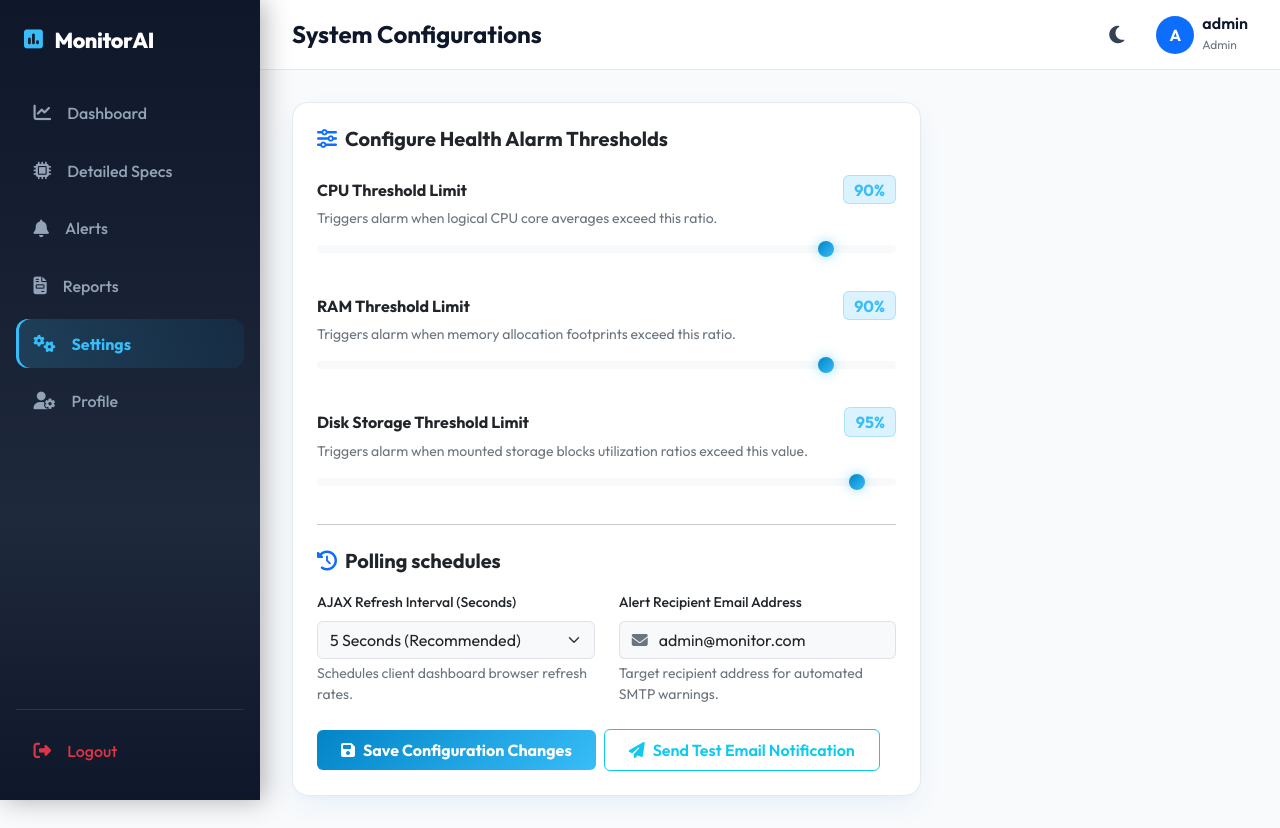
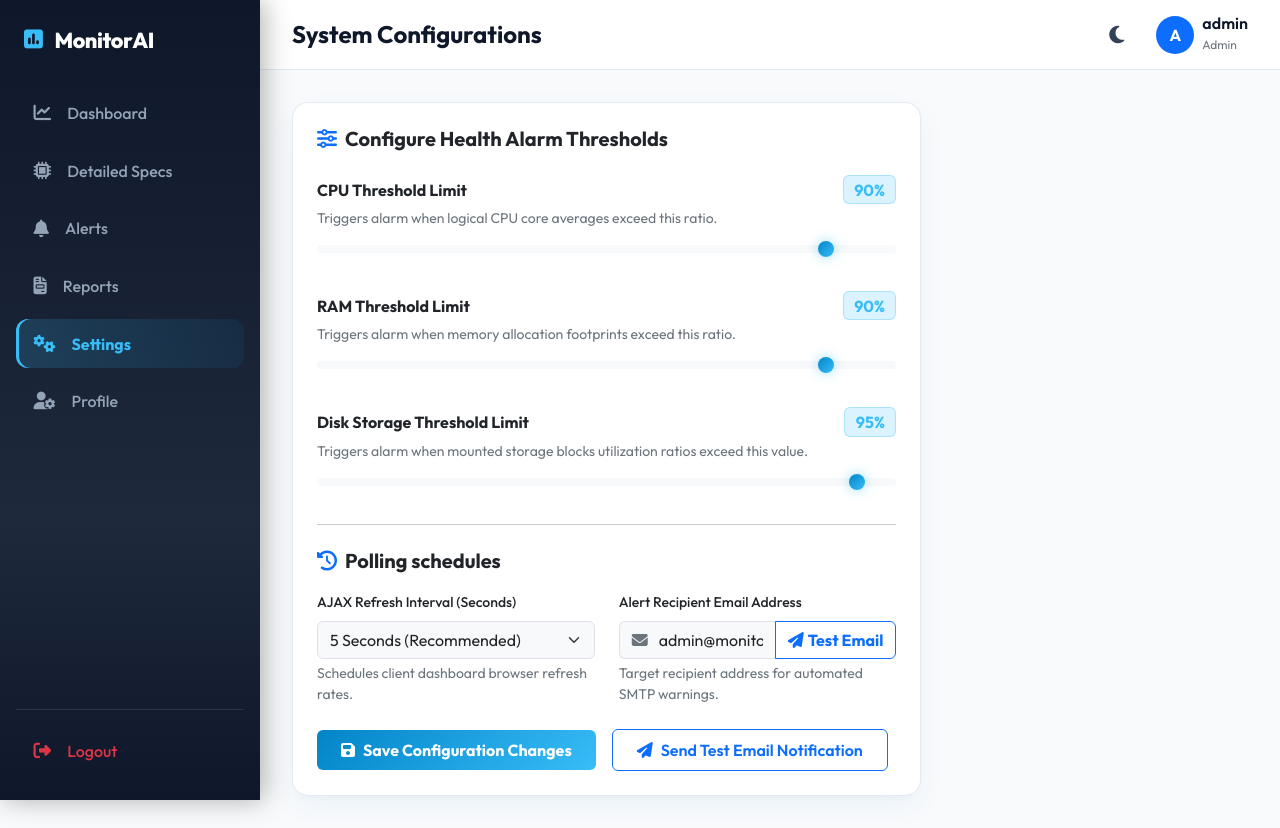
Before and after one commit to Chanthriha2806/Mini-project, a Flask app: page /settings/ in a window 1280 px wide. Run offline with Flask 3, Linux system fonts and the light colour scheme; a user stored in the database is signed in; data comes from the database, SQL or seed files in the repository.

Commit message:
Enhance Test Email button visibility and add inline test trigger to Settings

```diff
--- a/app/templates/settings.html
+++ b/app/templates/settings.html
@@ -62,16 +62,19 @@
                         <div class="input-group">
                             <span class="input-group-text bg-light border-end-0 text-secondary"><i class="fa-solid fa-envelope"></i></span>
                             <input type="email" class="form-control bg-light border-start-0 ps-0 text-dark" id="email_address" name="email_address" placeholder="Enter recipient email" value="{{ settings.email_address or '' }}">
+                            <button class="btn btn-outline-primary fw-bold" type="button" id="quickTestEmailBtn">
+                                <i class="fa-solid fa-paper-plane me-1"></i>Test Email
+                            </button>
                         </div>
                         <small class="text-secondary d-block mt-1">Target recipient address for automated SMTP warnings.</small>
                     </div>
                 </div>
 
-                <div class="d-flex flex-wrap gap-2 align-items-center">
+                <div class="d-flex flex-wrap gap-3 align-items-center">
                     <button type="submit" class="btn btn-primary fw-semibold px-4 py-2">
                         <i class="fa-solid fa-floppy-disk me-2"></i>Save Configuration Changes
                     </button>
-                    <button type="button" class="btn btn-outline-info fw-semibold px-4 py-2" id="testEmailBtn">
+                    <button type="button" class="btn btn-outline-primary fw-semibold px-4 py-2" id="testEmailBtn">
                         <i class="fa-solid fa-paper-plane me-2"></i>Send Test Email Notification
                     </button>
                 </div>
@@ -88,14 +91,13 @@
         document.getElementById(type + '-badge').innerText = val + '%';
     }
 
-    // Trigger test alert email
-    document.getElementById('testEmailBtn')?.addEventListener('click', async () => {
+    // Trigger test alert email helper
+    async function handleTestEmail(btnElement) {
         const emailInput = document.getElementById('email_address').value;
-        const btn = document.getElementById('testEmailBtn');
-        const origText = btn.innerHTML;
+        const origText = btnElement.innerHTML;
 
-        btn.disabled = true;
-        btn.innerHTML = '<i class="fa-solid fa-spinner fa-spin me-2"></i>Dispatching...';
+        btnElement.disabled = true;
+        btnElement.innerHTML = '<i class="fa-solid fa-spinner fa-spin me-2"></i>Dispatching...';
 
         try {
             const res = await fetch('/settings/test-email', {
@@ -108,9 +110,12 @@
         } catch (err) {
             alert('❌ Network error occurred while initiating test email.');
         } finally {
-            btn.disabled = false;
-            btn.innerHTML = origText;
+            btnElement.disabled = false;
+            btnElement.innerHTML = origText;
         }
-    });
+    }
+
+    document.getElementById('testEmailBtn')?.addEventListener('click', (e) => handleTestEmail(e.currentTarget));
+    document.getElementById('quickTestEmailBtn')?.addEventListener('click', (e) => handleTestEmail(e.currentTarget));
 </script>
 {% endblock %}
```
